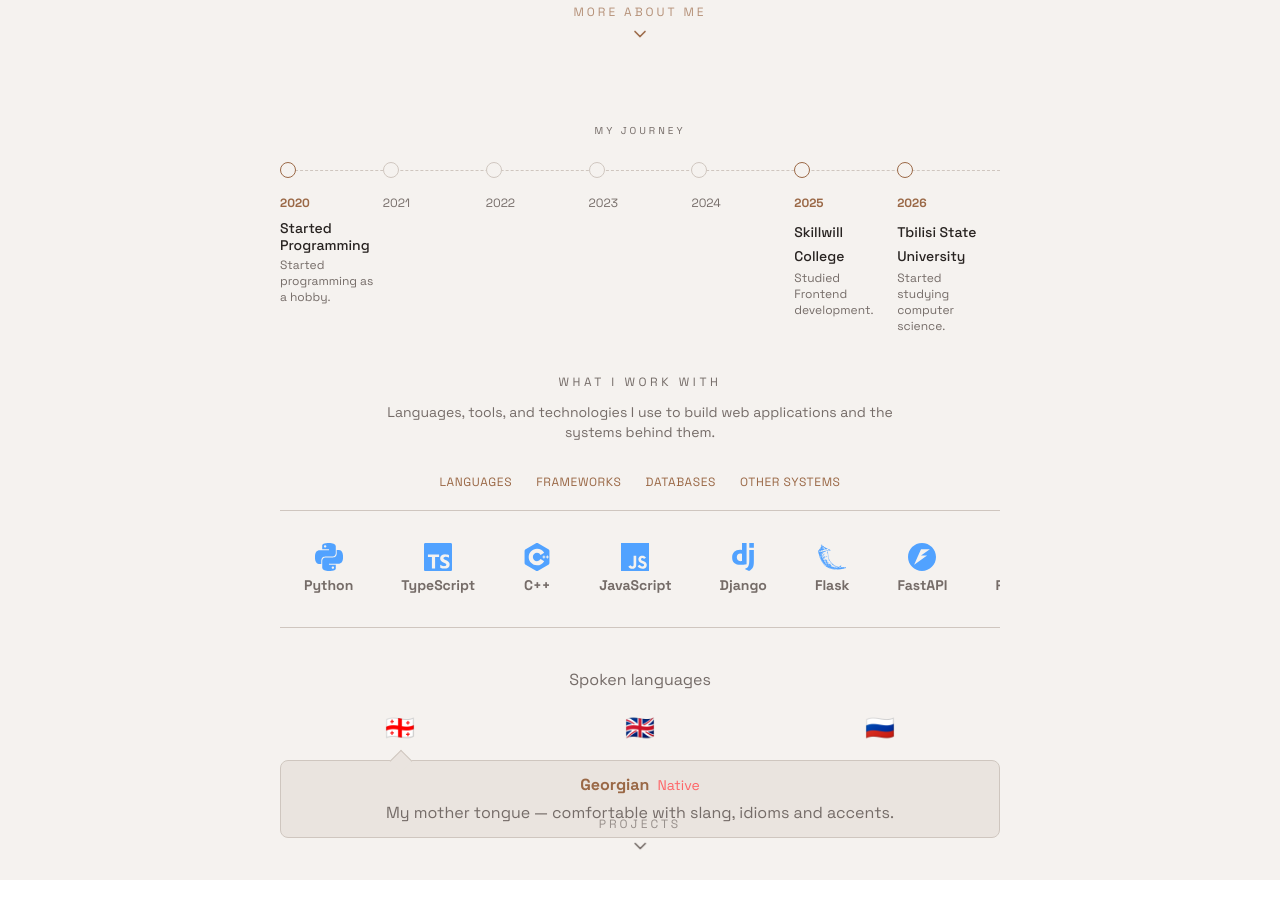
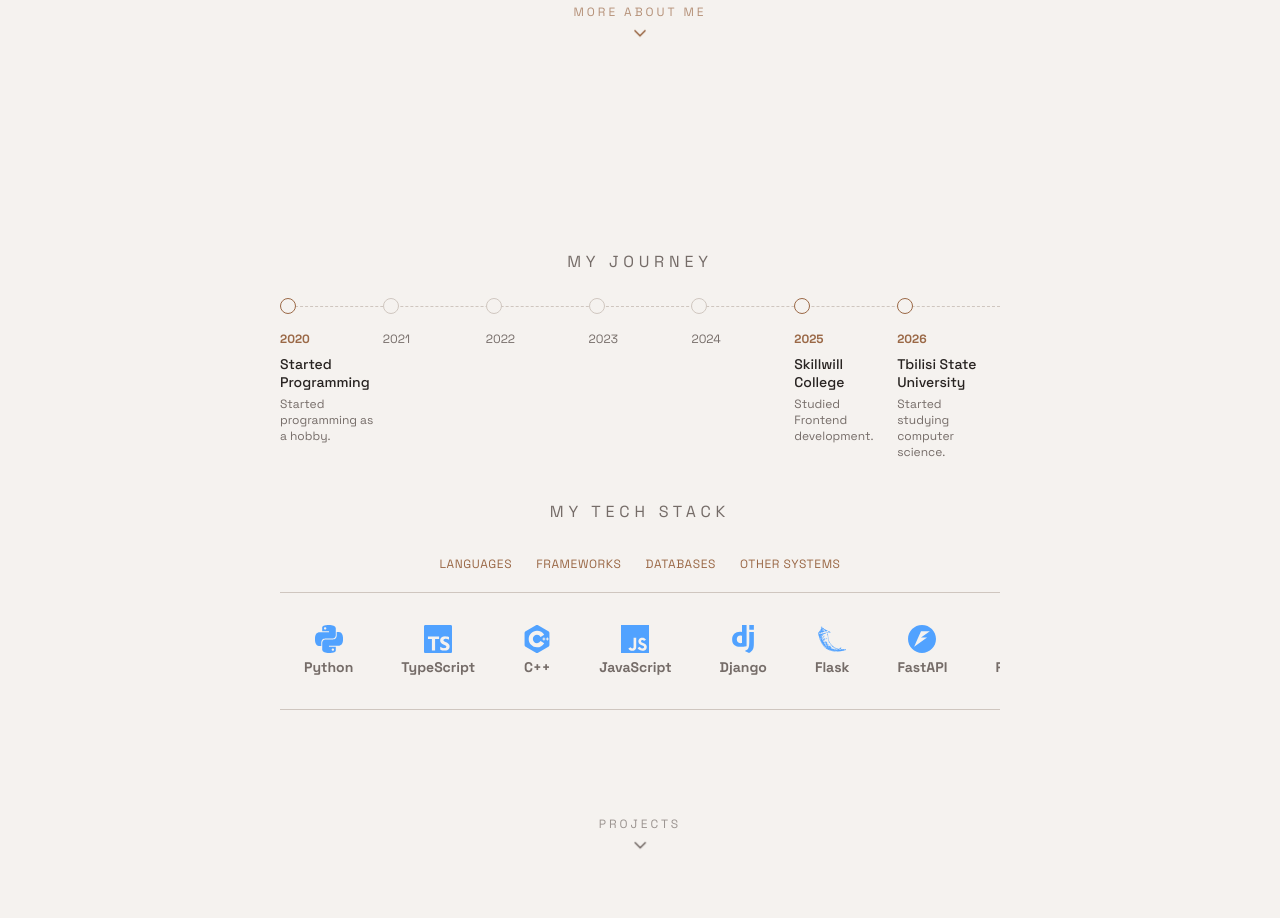
Before and after one commit to ikamania/mani-portfolio, a React (Vite) app in the folder portfolio/: page /#/ in a window 1280 px wide. Shown: the part 720-1638 px from the top of the page. Before the commit the page ends 1600 px from the top, so only its background shows below. Built offline with nearby package versions, Linux system fonts and the light colour scheme.

Commit message:
feat: add hover effect to timeline

```diff
--- a/portfolio/src/components/Timeline.tsx
+++ b/portfolio/src/components/Timeline.tsx
@@ -24,7 +24,7 @@ const Timeline = () => {
   return (
     <div className="mb-10 w-full">
       <div className="mb-6 text-center">
-        <p className="lg:text-[10px] uppercase tracking-[0.25em] text-muted sm:tracking-[0.3em]">
+        <p className="uppercase tracking-[0.25em] text-muted sm:tracking-[0.3em]">
           My Journey
         </p>
       </div>
@@ -37,9 +37,15 @@ const Timeline = () => {
             const milestone = timeline.find((item) => item.year === year)
 
             return (
-              <div key={year} className="relative min-w-0">
+              <div
+                key={year}
+                className="group relative min-w-0"
+              >
                 <div
-                  className={`relative z-10 mb-2 h-3 w-3 rounded-full border sm:mb-3 sm:h-4 sm:w-4 ${
+                  className={
+                    `relative z-10 mb-2 h-3 w-3 origin-center rounded-full
+                    border transition-transform duration-200 ease-out
+                    group-hover:scale-150 sm:mb-3 sm:h-4 sm:w-4 ${
                     milestone
                       ? "border-accent bg-background"
                       : "border-border bg-background"
@@ -47,7 +53,9 @@ const Timeline = () => {
                 />
 
                 <span
-                  className={`text-[9px] sm:text-xs ${
+                  className={
+                    `inline-block origin-left text-[9px] transition-transform
+                    duration-200 ease-out group-hover:scale-110 sm:text-xs ${
                     milestone
                       ? "font-bold text-accent"
                       : "text-muted"
@@ -63,12 +71,20 @@ const Timeline = () => {
                         href={milestone.link}
                         target="_blank"
                         rel="noopener noreferrer"
-                        className="text-xs font-medium leading-tight text-text underline-offset-2 hover:text-accent hover:underline sm:text-sm"
-                      >
+                        className="
+                          inline-block origin-left text-xs font-medium
+                          leading-tight text-text underline-offset-2
+                          transition-transform duration-200 ease-out
+                          group-hover:scale-110 hover:underline sm:text-sm
+                        ">
                         {milestone.title}
                       </a>
                     ) : (
-                      <h3 className="text-[10px] font-medium leading-tight text-text sm:text-sm">
+                      <h3 className="
+                        inline-block origin-left text-[10px] font-medium
+                        leading-tight text-text transition-transform duration-200
+                        ease-out group-hover:scale-110 sm:text-sm
+                      ">
                         {milestone.title}
                       </h3>
                     )}
--- a/portfolio/src/pages/Home.tsx
+++ b/portfolio/src/pages/Home.tsx
@@ -7,6 +7,7 @@ import PageDots from "../components/PageDots"
 import SocialLinks from "../components/SocialLinks"
 import Section from "../components/Section"
 import Timeline from "../components/Timeline"
+import Projects from "../components/Projects"
 
 function Home() {
   return (
@@ -33,23 +34,21 @@ function Home() {
         <Timeline />
 
         <div className="mb-8 w-full text-center animate-fade-up">
-          <p className="text-xs uppercase tracking-[0.3em] text-muted">
-            What I work with
-          </p>
-
-          <p className="mx-auto mt-3 max-w-lg text-sm text-muted">
-            Languages, tools, and technologies I use to build web applications
-            and the systems behind them.
+          <p className="uppercase tracking-[0.3em] text-muted">
+            My tech stack
           </p>
         </div>
 
         <Skills />
-        <Languages />
         <ScrollArrow
           text="Projects"
           to="projects"
           className="absolute bottom-5 right-1/2 translate-x-1/2 text-muted"
         />
+      </Section>
+
+      <Section id="projects" className="justify-center">
+        <Projects />
       </Section>
 
       <PageDots />
```
